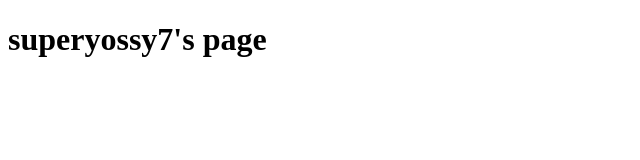
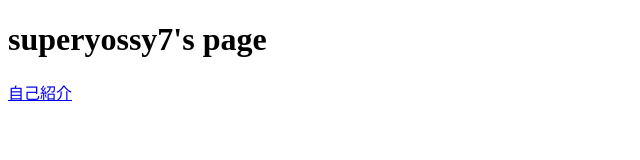
Before and after one commit to SuperYossy7/superyossy7.github.io, a plain HTML site: page index.html in a window 1280 px wide. Shown: the whole page, without its empty margins (0-640 px from the left). Drawn offline with Linux system fonts and the light colour scheme.

Commit message:
add link to introduction

```diff
--- a/index.html
+++ b/index.html
@@ -7,5 +7,6 @@
   </head>
   <body>
     <h1>superyossy7's page</h1>
+    <a href="https://superyossy7.github.io/introduction">自己紹介</a>
   </body>
 </html>
```
